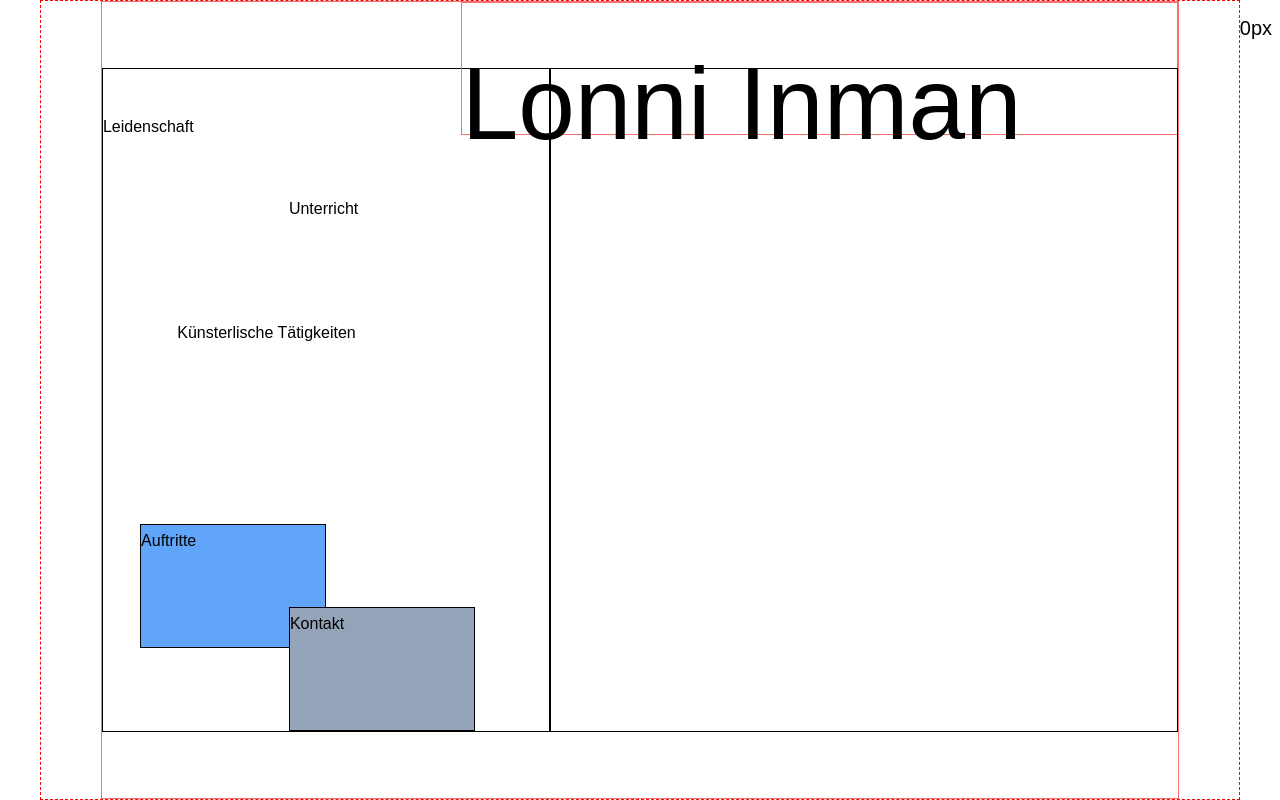
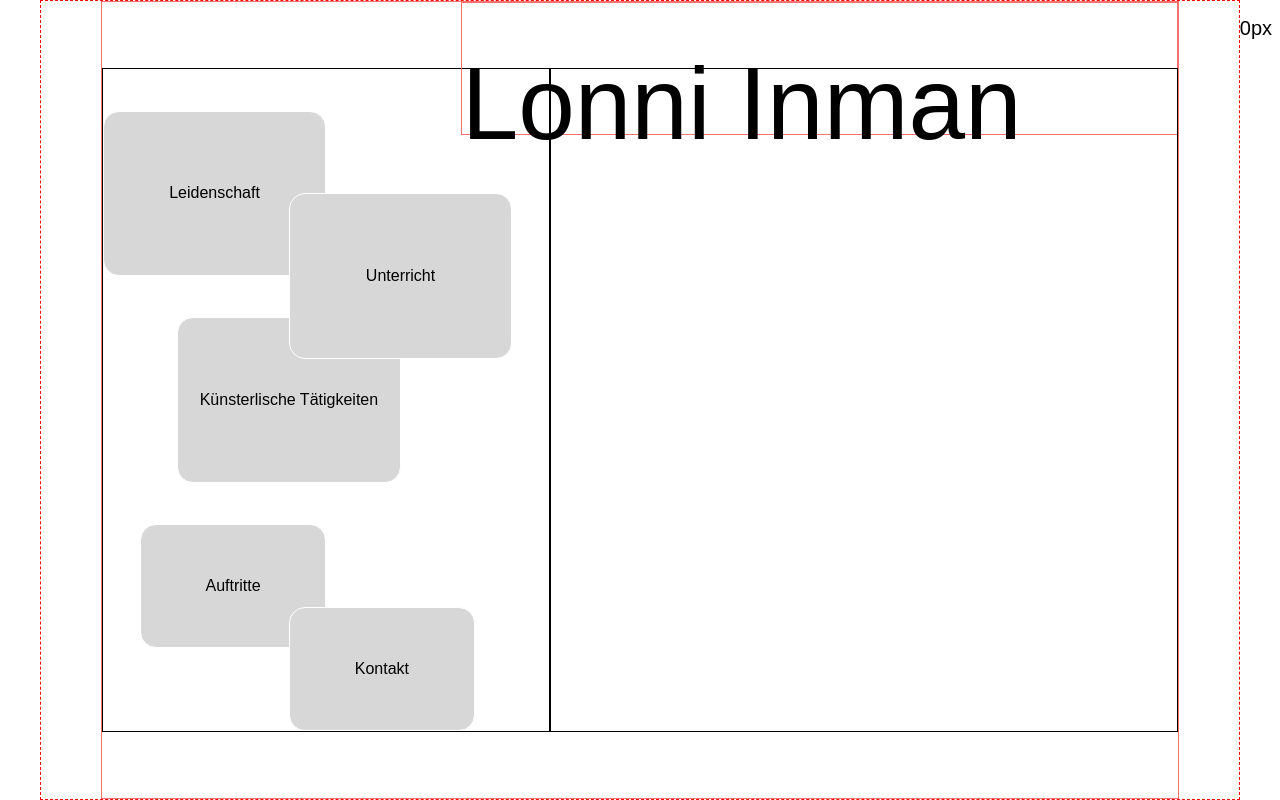
Before and after one commit to j-eick/lonni-homepage, a Next.js app: page /home in a window 1280 px wide. Built offline with nearby package versions, Linux system fonts and the light colour scheme.

Commit message:
ui / navItems basic styling

```diff
--- a/app/globals.css
+++ b/app/globals.css
@@ -151,6 +151,19 @@ a {
     text-decoration: none;
 }
 
+#startpage-navItems a {
+    display: grid;
+    place-items: center;
+    border-radius: 1em;
+    border: 1px solid white;
+    background-color: rgb(215, 215, 215);
+}
+
+#startpage-navItems a:hover {
+    background-color: rgb(194, 194, 194);
+    box-shadow: rgba(0, 0, 0, 0.1) 0px 4px 12px;
+}
+
 img {
     max-width: 100%;
     display: block;
```
